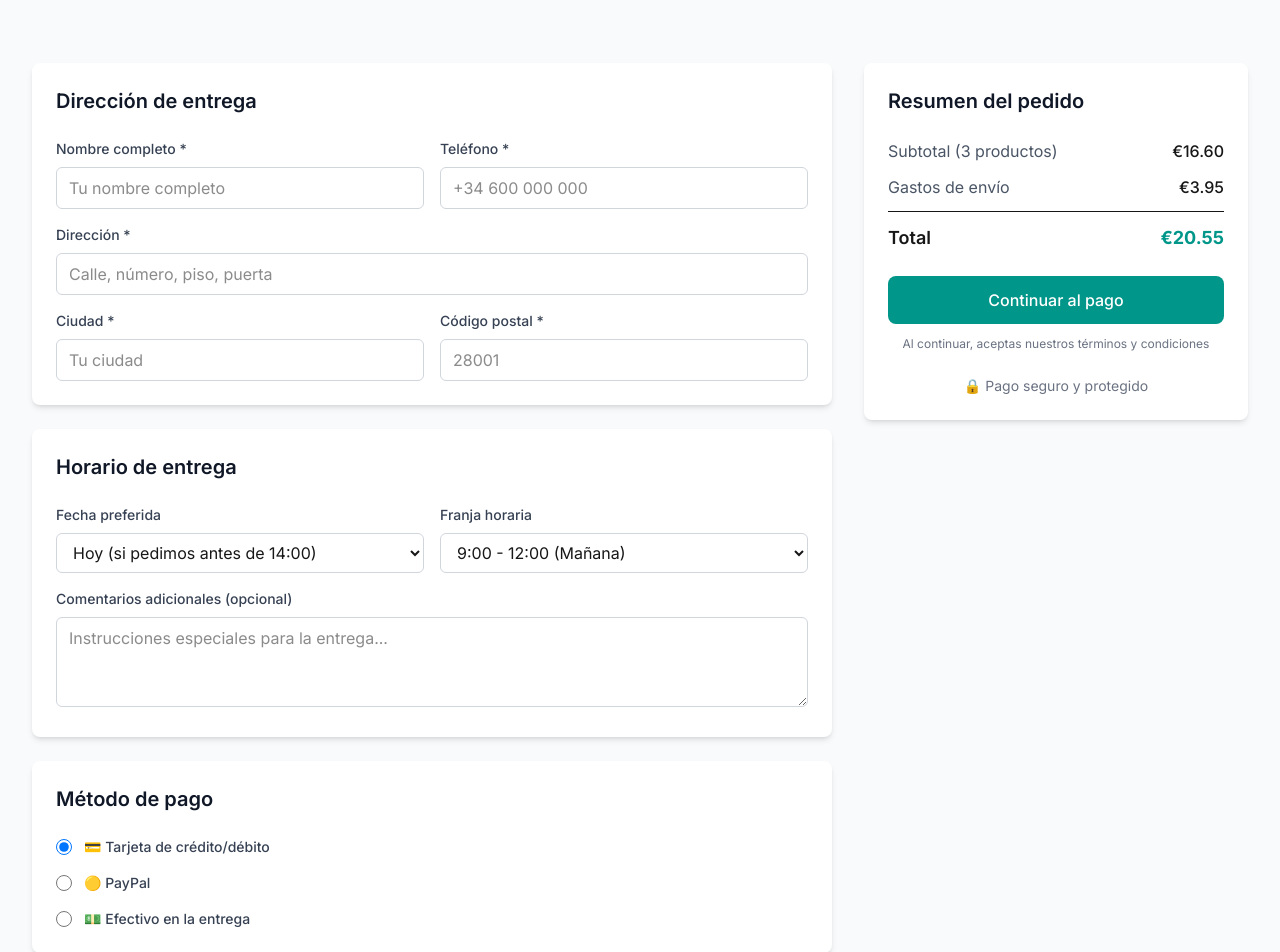
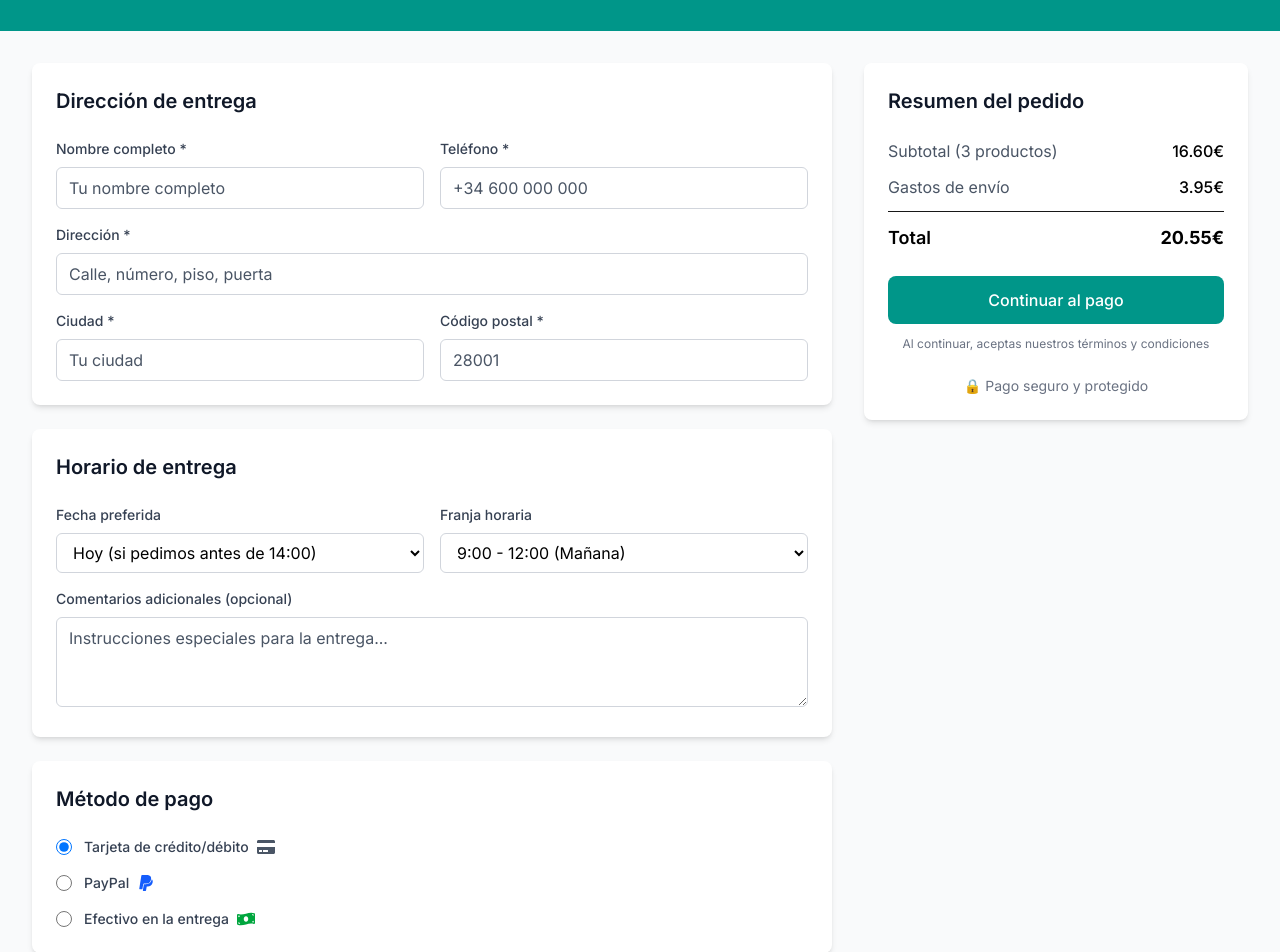
Before and after one commit to albertomarinmorales-coder/E-Commerce, a Next.js app: page /checkout in a window 1280 px wide. Shown: the part 360-1312 px from the top of the page. Built offline with nearby package versions, Linux system fonts and the light colour scheme.

Commit message:
Checkout mejorado: iconos eliminados, fondo teal, placeholders grises, símbolo euro corregido e iconos React para métodos de pago

```diff
--- a/src/app/checkout/page.tsx
+++ b/src/app/checkout/page.tsx
@@ -1,4 +1,5 @@
 import Link from 'next/link';
+import { FaCreditCard, FaPaypal, FaMoneyBillWave } from 'react-icons/fa';
 
 export default function CheckoutPage() {
   return (
@@ -42,12 +43,9 @@ export default function CheckoutPage() {
       </div>
 
       {/* Checkout header */}
-      <div className="bg-gradient-to-right from-teal-500 to-emerald-600 text-white py-12">
+      <div className="bg-teal-600 text-white py-12">
         <div className="max-w-7xl mx-auto px-4 sm:px-6 lg:px-8">
           <div className="flex items-center">
-            <div className="bg-white bg-opacity-20 backdrop-blur p-4 rounded-2xl mr-6">
-              <span className="text-4xl">🛍️</span>
-            </div>
             <div>
               <h1 className="text-4xl font-bold font-poppins mb-2">
                 Finalizar Compra
@@ -56,7 +54,7 @@ export default function CheckoutPage() {
                 Completa tus datos para recibir tu pedido
               </p>
               <p className="text-teal-200 text-sm mt-1">
-                🔒 Proceso seguro y encriptado
+                Proceso seguro y encriptado
               </p>
             </div>
           </div>
@@ -83,7 +81,7 @@ export default function CheckoutPage() {
                     </label>
                     <input
                       type="text"
-                      className="w-full px-3 py-2 border border-gray-300 rounded-md focus:outline-none focus:ring-2 focus:ring-teal-500"
+                      className="w-full px-3 py-2 border border-gray-300 rounded-md focus:outline-none focus:ring-2 focus:ring-teal-500 text-black placeholder-gray-600"
                       placeholder="Tu nombre completo"
                     />
                   </div>
@@ -94,7 +92,7 @@ export default function CheckoutPage() {
                     </label>
                     <input
                       type="tel"
-                      className="w-full px-3 py-2 border border-gray-300 rounded-md focus:outline-none focus:ring-2 focus:ring-teal-500"
+                      className="w-full px-3 py-2 border border-gray-300 rounded-md focus:outline-none focus:ring-2 focus:ring-teal-500 text-black placeholder-gray-600"
                       placeholder="+34 600 000 000"
                     />
                   </div>
@@ -105,7 +103,7 @@ export default function CheckoutPage() {
                     </label>
                     <input
                       type="text"
-                      className="w-full px-3 py-2 border border-gray-300 rounded-md focus:outline-none focus:ring-2 focus:ring-teal-500"
+                      className="w-full px-3 py-2 border border-gray-300 rounded-md focus:outline-none focus:ring-2 focus:ring-teal-500 text-black placeholder-gray-600"
                       placeholder="Calle, número, piso, puerta"
                     />
                   </div>
@@ -116,7 +114,7 @@ export default function CheckoutPage() {
                     </label>
                     <input
                       type="text"
-                      className="w-full px-3 py-2 border border-gray-300 rounded-md focus:outline-none focus:ring-2 focus:ring-teal-500"
+                      className="w-full px-3 py-2 border border-gray-300 rounded-md focus:outline-none focus:ring-2 focus:ring-teal-500 text-black placeholder-gray-600"
                       placeholder="Tu ciudad"
                     />
                   </div>
@@ -127,7 +125,7 @@ export default function CheckoutPage() {
                     </label>
                     <input
                       type="text"
-                      className="w-full px-3 py-2 border border-gray-300 rounded-md focus:outline-none focus:ring-2 focus:ring-teal-500"
+                      className="w-full px-3 py-2 border border-gray-300 rounded-md focus:outline-none focus:ring-2 focus:ring-teal-500 text-black placeholder-gray-600"
                       placeholder="28001"
                     />
                   </div>
@@ -147,7 +145,7 @@ export default function CheckoutPage() {
                     <label className="block text-sm font-medium text-gray-700 mb-2">
                       Fecha preferida
                     </label>
-                    <select className="w-full px-3 py-2 border border-gray-300 rounded-md focus:outline-none focus:ring-2 focus:ring-teal-500">
+                    <select className="w-full px-3 py-2 border border-gray-300 rounded-md focus:outline-none focus:ring-2 focus:ring-teal-500 text-black">
                       <option>Hoy (si pedimos antes de 14:00)</option>
                       <option>Mañana</option>
                       <option>Pasado mañana</option>
@@ -158,7 +156,7 @@ export default function CheckoutPage() {
                     <label className="block text-sm font-medium text-gray-700 mb-2">
                       Franja horaria
                     </label>
-                    <select className="w-full px-3 py-2 border border-gray-300 rounded-md focus:outline-none focus:ring-2 focus:ring-teal-500">
+                    <select className="w-full px-3 py-2 border border-gray-300 rounded-md focus:outline-none focus:ring-2 focus:ring-teal-500 text-black">
                       <option>9:00 - 12:00 (Mañana)</option>
                       <option>12:00 - 15:00 (Mediodía)</option>
                       <option>15:00 - 18:00 (Tarde)</option>
@@ -173,7 +171,7 @@ export default function CheckoutPage() {
                   </label>
                   <textarea
                     rows={3}
-                    className="w-full px-3 py-2 border border-gray-300 rounded-md focus:outline-none focus:ring-2 focus:ring-teal-500"
+                    className="w-full px-3 py-2 border border-gray-300 rounded-md focus:outline-none focus:ring-2 focus:ring-teal-500 text-black placeholder-gray-600"
                     placeholder="Instrucciones especiales para la entrega..."
                   ></textarea>
                 </div>
@@ -196,8 +194,9 @@ export default function CheckoutPage() {
                       defaultChecked
                       className="h-4 w-4 text-teal-600 focus:ring-teal-500"
                     />
-                    <label htmlFor="card" className="ml-3 block text-sm font-medium text-gray-700">
-                      💳 Tarjeta de crédito/débito
+                    <label htmlFor="card" className="ml-3 flex items-center text-sm font-medium text-gray-700">
+                      Tarjeta de crédito/débito
+                      <FaCreditCard className="ml-2 text-lg text-gray-600" />
                     </label>
                   </div>
 
@@ -208,8 +207,9 @@ export default function CheckoutPage() {
                       type="radio"
                       className="h-4 w-4 text-teal-600 focus:ring-teal-500"
                     />
-                    <label htmlFor="paypal" className="ml-3 block text-sm font-medium text-gray-700">
-                      🟡 PayPal
+                    <label htmlFor="paypal" className="ml-3 flex items-center text-sm font-medium text-gray-700">
+                      PayPal
+                      <FaPaypal className="ml-2 text-lg text-blue-600" />
                     </label>
                   </div>
 
@@ -220,8 +220,9 @@ export default function CheckoutPage() {
                       type="radio"
                       className="h-4 w-4 text-teal-600 focus:ring-teal-500"
                     />
-                    <label htmlFor="cash" className="ml-3 block text-sm font-medium text-gray-700">
-                      💵 Efectivo en la entrega
+                    <label htmlFor="cash" className="ml-3 flex items-center text-sm font-medium text-gray-700">
+                      Efectivo en la entrega
+                      <FaMoneyBillWave className="ml-2 text-lg text-green-600" />
                     </label>
                   </div>
                 </div>
@@ -239,19 +240,19 @@ export default function CheckoutPage() {
               <div className="space-y-3 mb-6">
                 <div className="flex justify-between">
                   <span className="text-gray-600">Subtotal (3 productos)</span>
-                  <span className="font-medium">€16.60</span>
+                  <span className="font-medium text-black">16.60€</span>
                 </div>
 
                 <div className="flex justify-between">
                   <span className="text-gray-600">Gastos de envío</span>
-                  <span className="font-medium">€3.95</span>
+                  <span className="font-medium text-black">3.95€</span>
                 </div>
 
                 <div className="border-t pt-3">
                   <div className="flex justify-between">
-                    <span className="text-lg font-semibold">Total</span>
-                    <span className="text-lg font-bold text-teal-600">
-                      €20.55
+                    <span className="text-lg font-semibold text-black">Total</span>
+                    <span className="text-lg font-bold text-black">
+                      20.55€
                     </span>
                   </div>
                 </div>
```
